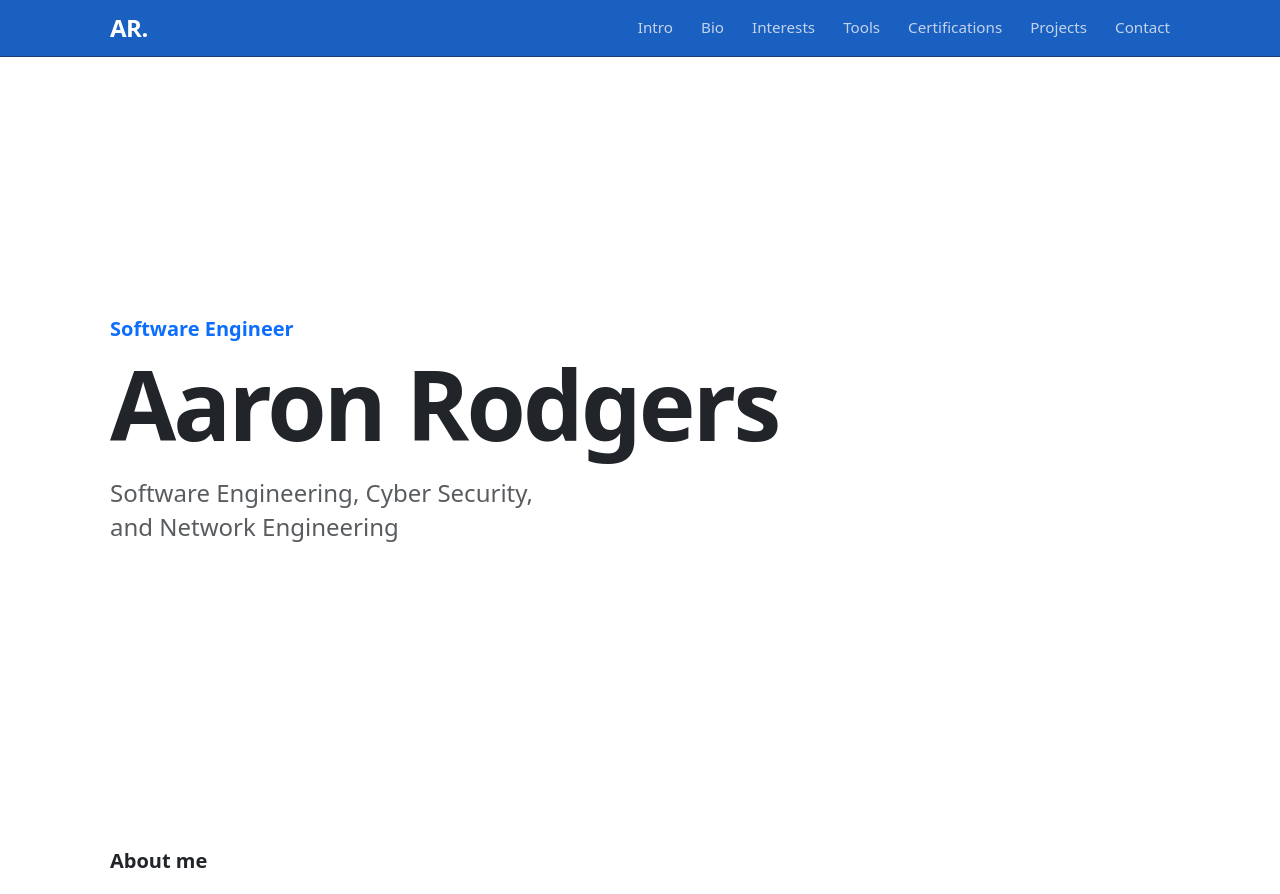
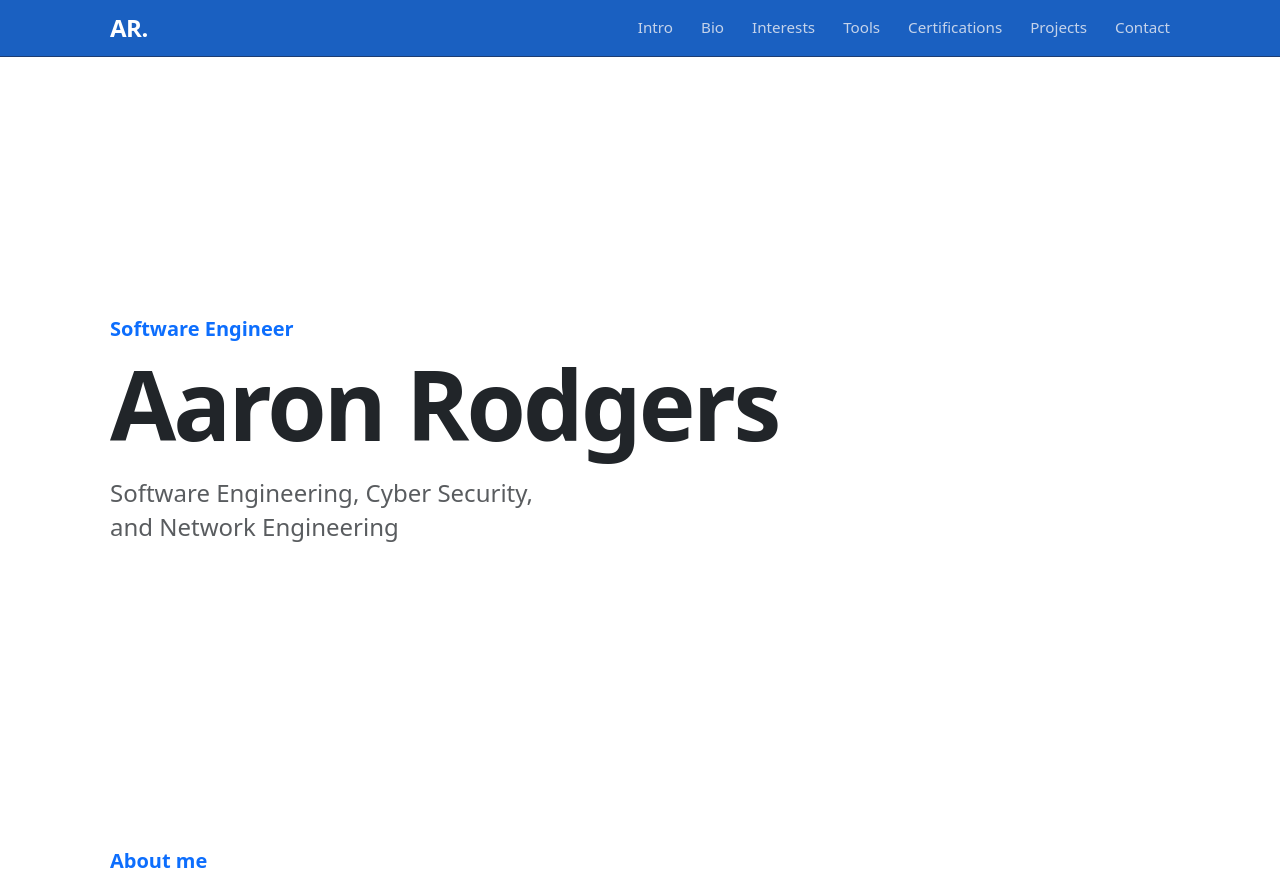
Before and after one commit to Aaron4554/web-portfolio, a React (Vite) app in the folder frontend/: page / in a window 1280 px wide. Shown: the top 894 px of the page. Built offline with nearby package versions, Linux system fonts and the light colour scheme.

Commit message:
Missed a hero from copy/paste

```diff
--- a/frontend/src/components/Bio.css
+++ b/frontend/src/components/Bio.css
@@ -22,7 +22,7 @@
   margin: 0 0 0.75rem;
   font-size: clamp(1rem, 2.5vw, 1.25rem);
   font-weight: 600;
-  color: var(--hero-accent);
+  color: var(--bio-accent);
 }
 
 .bio__text {
```
